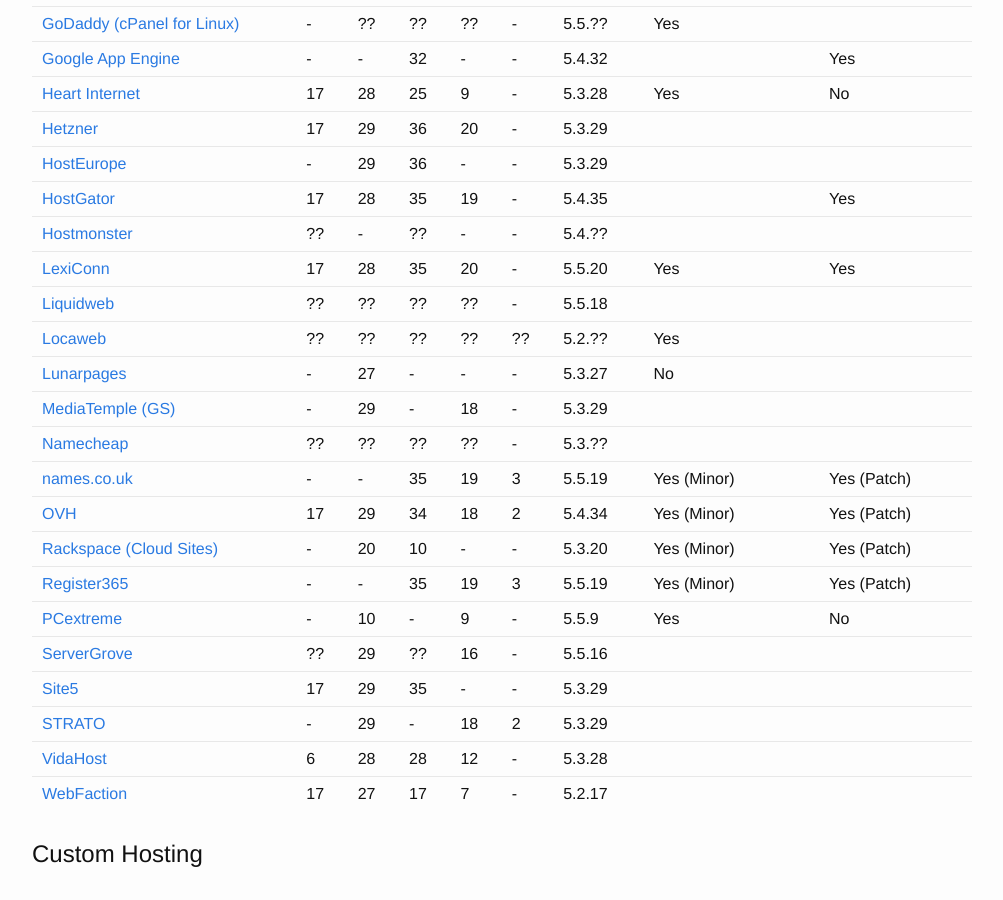
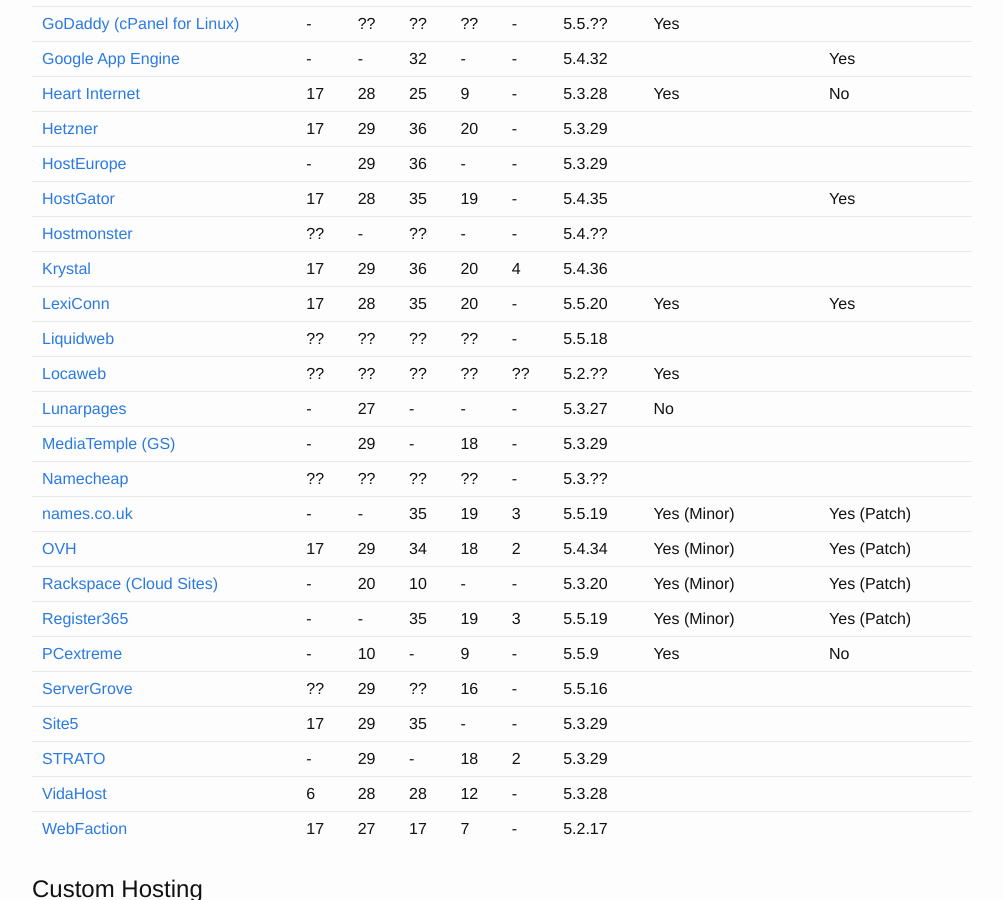
Before and after one commit to phpversions/phpversions.info, a Jekyll site: the page built from index.html, in a window 1280 px wide and 900 px high, scrolled down 772 px. Shown: the whole window, without its empty margins (138-1141 px from the left). Built offline with Jekyll 4.4.1, drawn with Linux system fonts in a browser that asks for light colours.

Commit message:
Updated shared_hosts.yml
Added in information about Krystal.

```diff
--- a/_data/shared_hosts.yml
+++ b/_data/shared_hosts.yml
@@ -98,6 +98,15 @@
   php52: ??
   php54: ??
   default: 5.4.??
+
+- name: "Krystal"
+  url: "https://krystal.co.uk/"
+  php52: 17
+  php53: 29
+  php54: 36
+  php55: 20
+  php56: 4
+  default: 5.4.36
 
 - name: LexiConn
   url: "http://www.lexiconn.com/"
```
